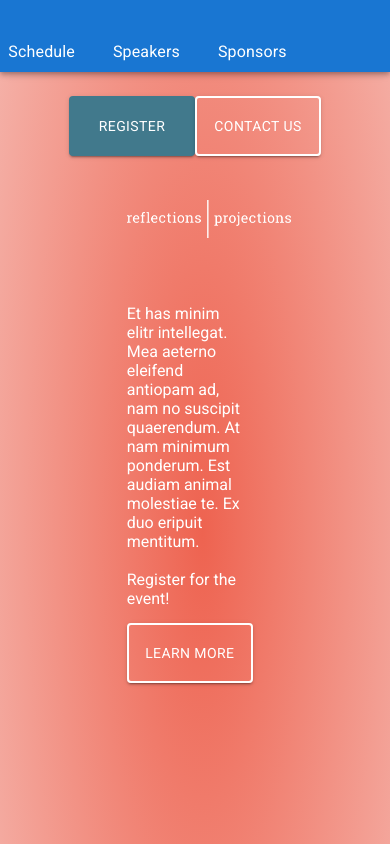
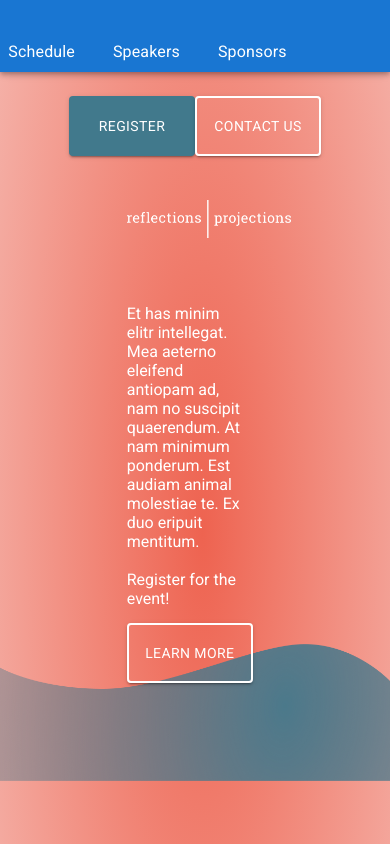
Before and after one commit to ReflectionsProjections/rp2022, a Next.js app: page / in a window 390 px wide. Built offline with nearby package versions, Linux system fonts and the light colour scheme.

Commit message:
Added Blue Wavy Background, Needs additional work on responsiveness & white wavy seperation lines

```diff
--- a/pages/index.js
+++ b/pages/index.js
@@ -62,6 +62,11 @@ export default function Index() {
           </a>
         </footer> */}
       </div>
+      <div className={styles.bg}>
+        {/* <img class = "fixed-to-top" src="/resources/MiddleWhiteStrokeBackground.png" alt="White Stroke" />
+        # How can I make this white line not take up document flow (space) */}
+        <img class = "bg-img" src="/resources/BlueWavyBackground.png" alt="Blue Wavy Background" />
+      </div>
     </>
   );
 }
--- a/styles/Landing.module.scss
+++ b/styles/Landing.module.scss
@@ -8,6 +8,18 @@
 
   font-family: var(--font-family);
   color: black;
+}
+
+.bg {
+  display: flex;
+  flex-direction: column;
+  margin-top: -200px;
+  .fixed-to-top {
+    position: fixed;
+  }
+  .bg-img {
+    margin-top: auto;
+  }
 }
 
 .main {
```
Also changed, not shown: public/resources/BlueWavyBackground.png (added), public/resources/MiddleWhiteStrokeBackground.png (added).
